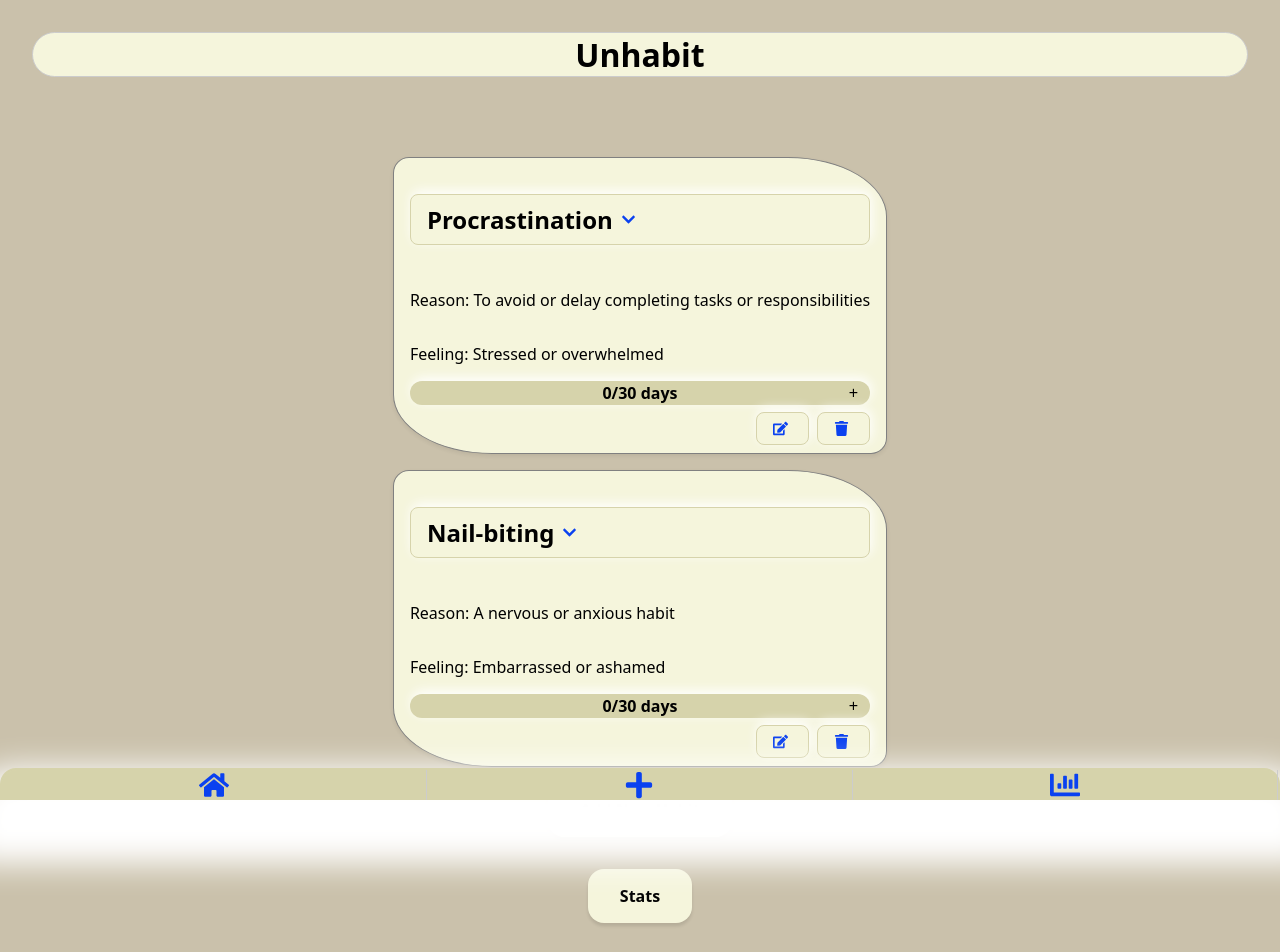
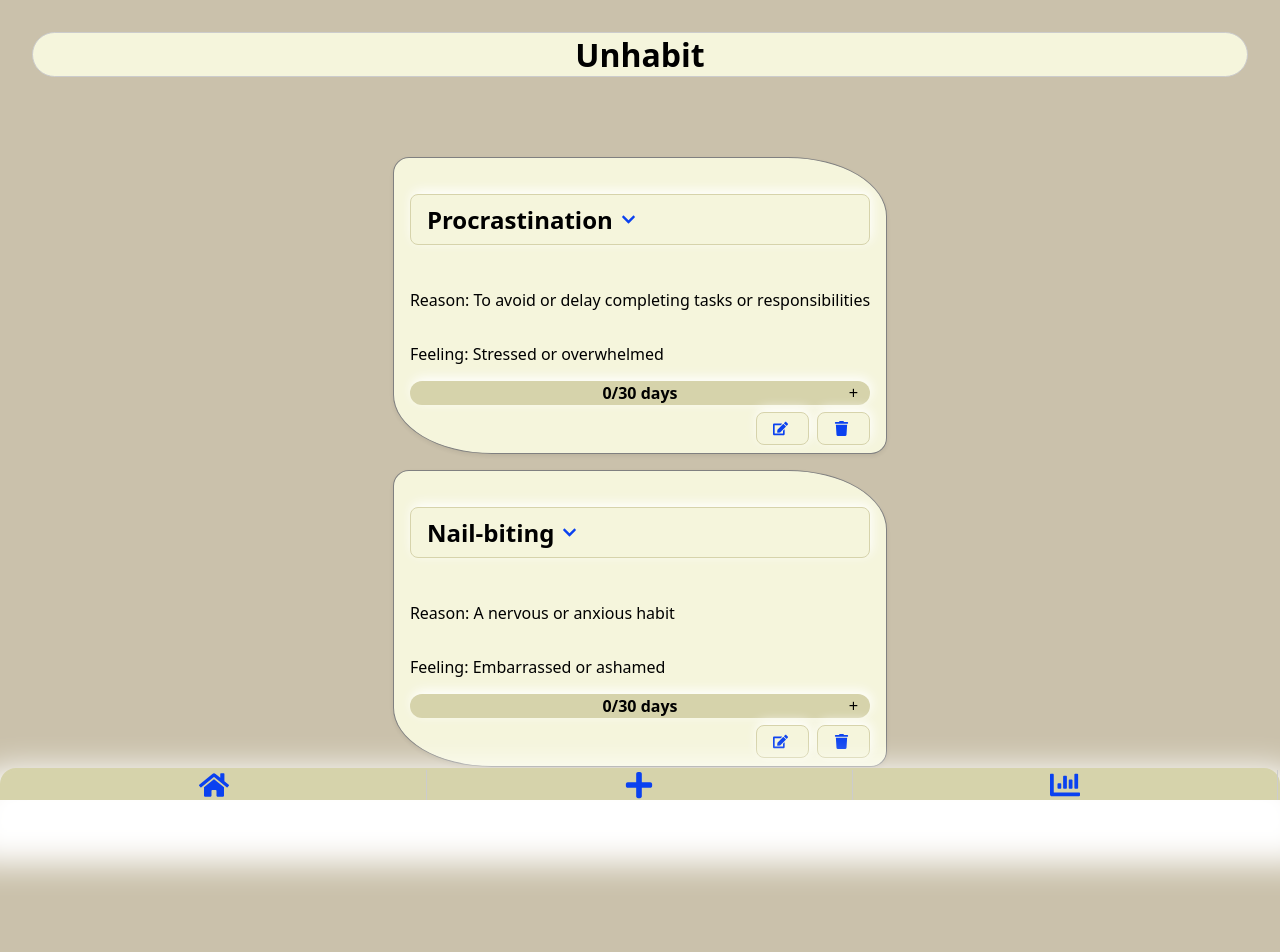
Before and after one commit to FelixJncs/capstone-project, a Next.js app: page / in a window 1280 px wide. Shown: the top 952 px of the page. After the commit the page ends 815 px from the top, so only its background shows below. Built offline with nearby package versions, Linux system fonts and the light colour scheme.

Commit message:
deleted_redundant_links_PagesIndex

```diff
--- a/pages/index.js
+++ b/pages/index.js
@@ -1,6 +1,5 @@
 import HabitList from "@/components/HabitList";
 import styled from "styled-components";
-import Link from "next/link";
 import { StyledTitle } from "@/components/StyledTitle";
 
 const StyledHabitListContainer = styled.div`
@@ -11,28 +10,12 @@ const StyledHabitListContainer = styled.div`
   padding: 2rem;
 `;
 
-const StyledHomepageLink = styled(Link)`
-  display: inline-block;
-  padding: 1rem 2rem;
-  background-color: beige;
-  border-radius: 1rem;
-  box-shadow: 0 0.2rem 0.2rem rgba(0, 0, 0, 0.1);
-  border: none;
-  text-decoration: none;
-  color: black;
-  font-weight: bold;
-  margin: 0 2rem 2rem;
-  cursor: pointer;
-`;
 export default function Home() {
   return (
     <>
       <StyledTitle>Unhabit</StyledTitle>
       <StyledHabitListContainer>
         <HabitList />
-
-        <StyledHomepageLink href="/addhabit">Add New Habit</StyledHomepageLink>
-        <StyledHomepageLink href="/habitstats">Stats </StyledHomepageLink>
       </StyledHabitListContainer>
     </>
   );
```
